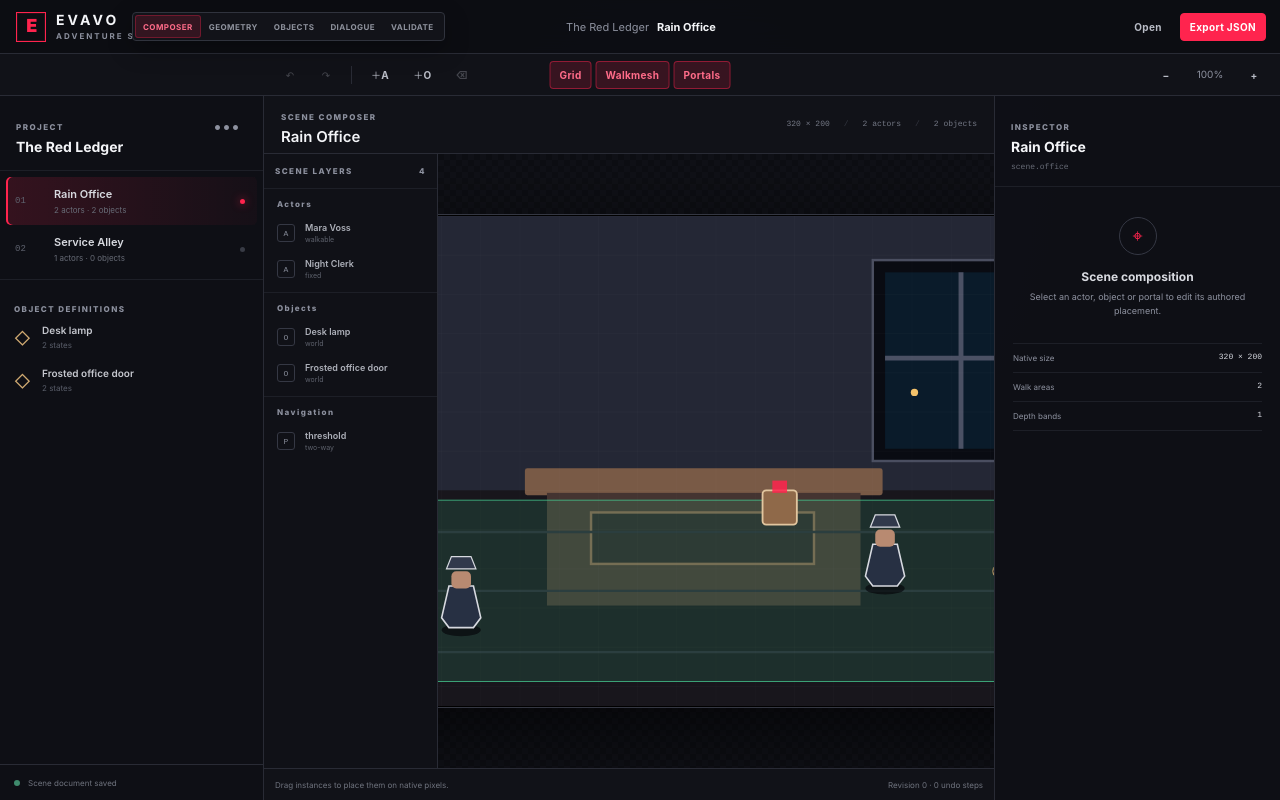
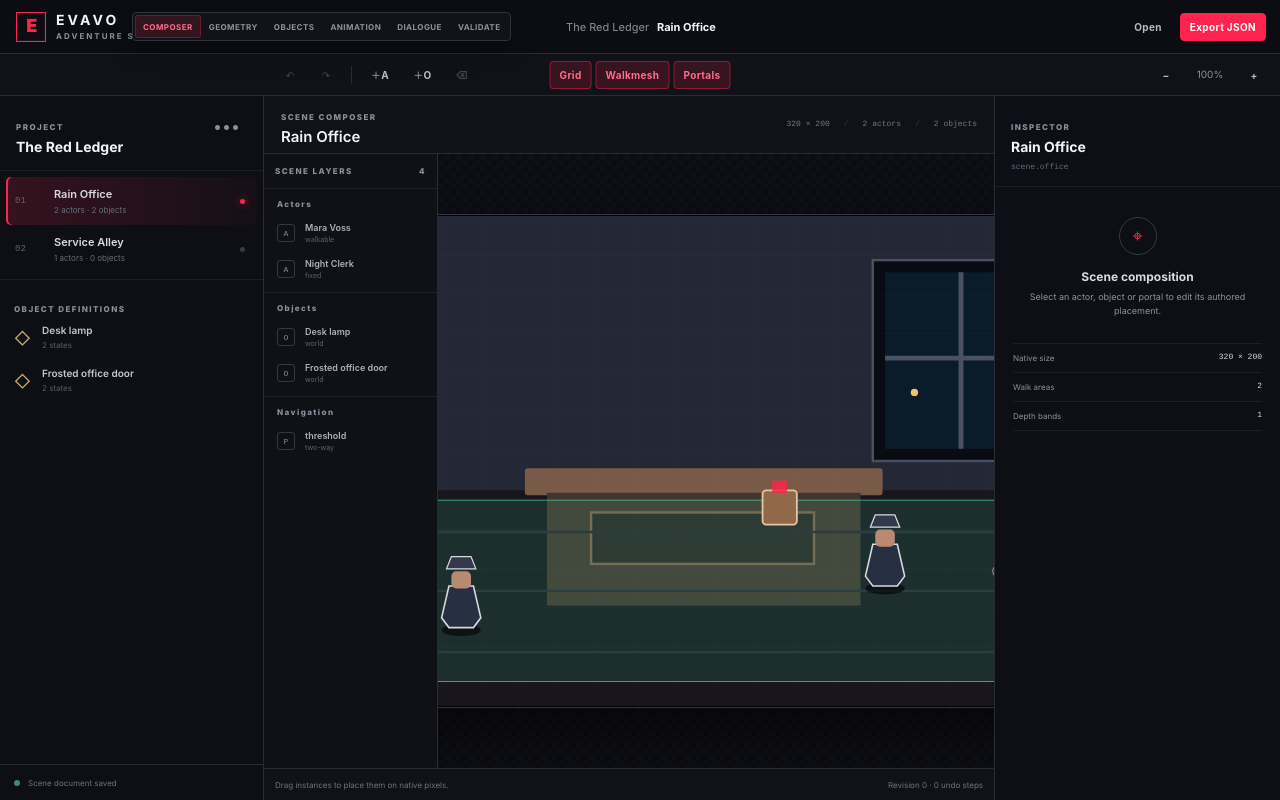
Before and after one commit to EVAVO-STUDIO/evavo-adventure-studio, a React (Vite) app in the folder apps/studio/: page / in a window 1280 px wide. Built offline with nearby package versions, Linux system fonts and the light colour scheme.

Commit message:
feat: expose sprite animation workspace in studio

```diff
--- a/apps/studio/src/main.tsx
+++ b/apps/studio/src/main.tsx
@@ -1,6 +1,7 @@
 import { StrictMode, type ReactNode } from "react";
 import { createRoot } from "react-dom/client";
 import { App } from "./App.js";
+import { AnimationApp } from "./AnimationApp.js";
 import { DialogueApp } from "./DialogueApp.js";
 import { StudioErrorBoundary } from "./ErrorBoundary.js";
 import { GeometryApp } from "./GeometryApp.js";
@@ -20,6 +21,8 @@ const application: ReactNode =
     <GeometryApp />
   ) : workspace === "objects" ? (
     <ObjectApp />
+  ) : workspace === "animation" ? (
+    <AnimationApp />
   ) : workspace === "dialogue" ? (
     <DialogueApp />
   ) : workspace === "validation" ? (
@@ -35,12 +38,14 @@ const workspaces = [
   { id: "composer", href: "/", label: "Composer" },
   { id: "geometry", href: "/?workspace=geometry", label: "Geometry" },
   { id: "objects", href: "/?workspace=objects", label: "Objects" },
+  { id: "animation", href: "/?workspace=animation", label: "Animation" },
   { id: "dialogue", href: "/?workspace=dialogue", label: "Dialogue" },
   { id: "validation", href: "/?workspace=validation", label: "Validate" },
 ] as const;
 const activeWorkspace =
   workspace === "geometry" ||
   workspace === "objects" ||
+  workspace === "animation" ||
   workspace === "dialogue" ||
   workspace === "validation"
     ? workspace
```
